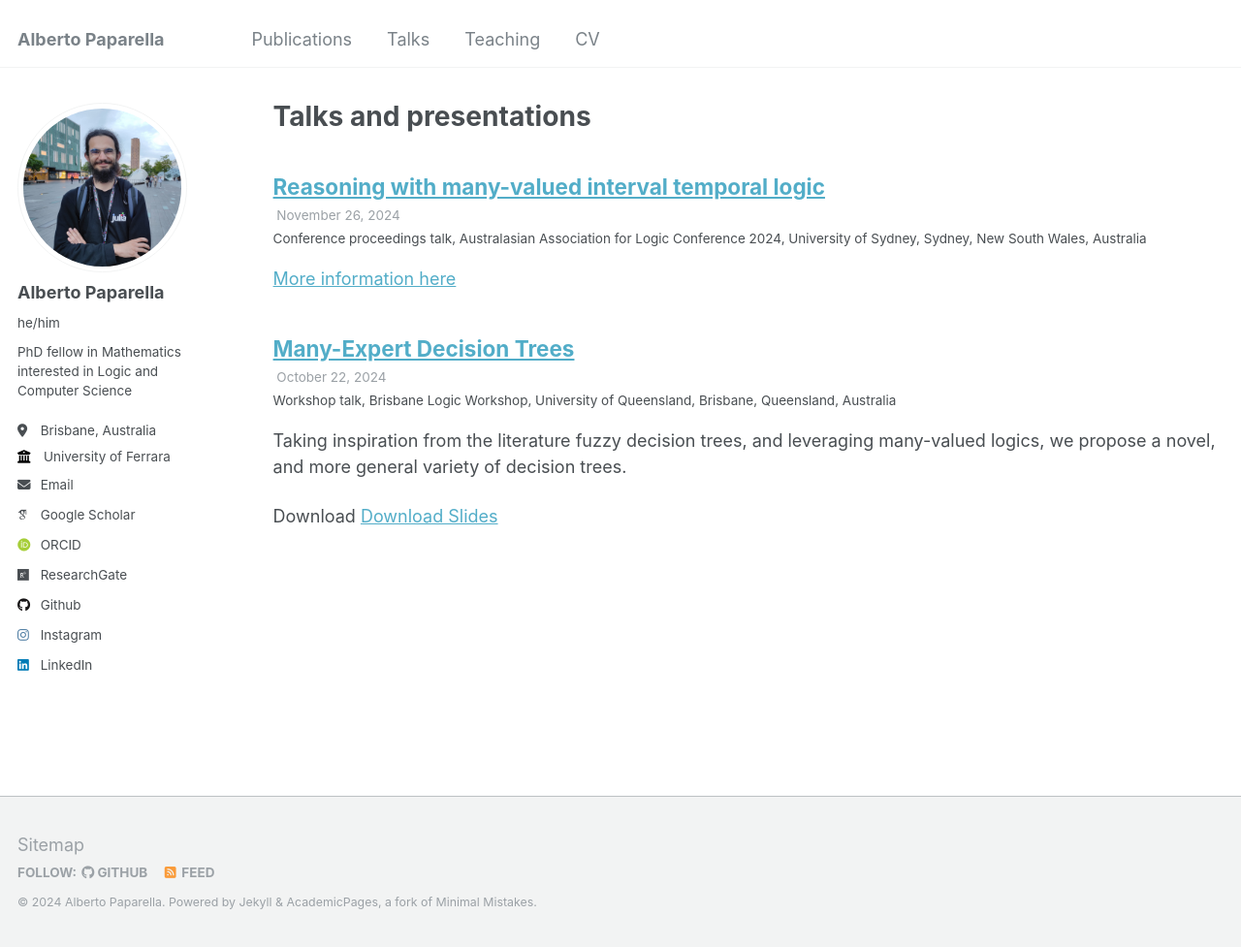
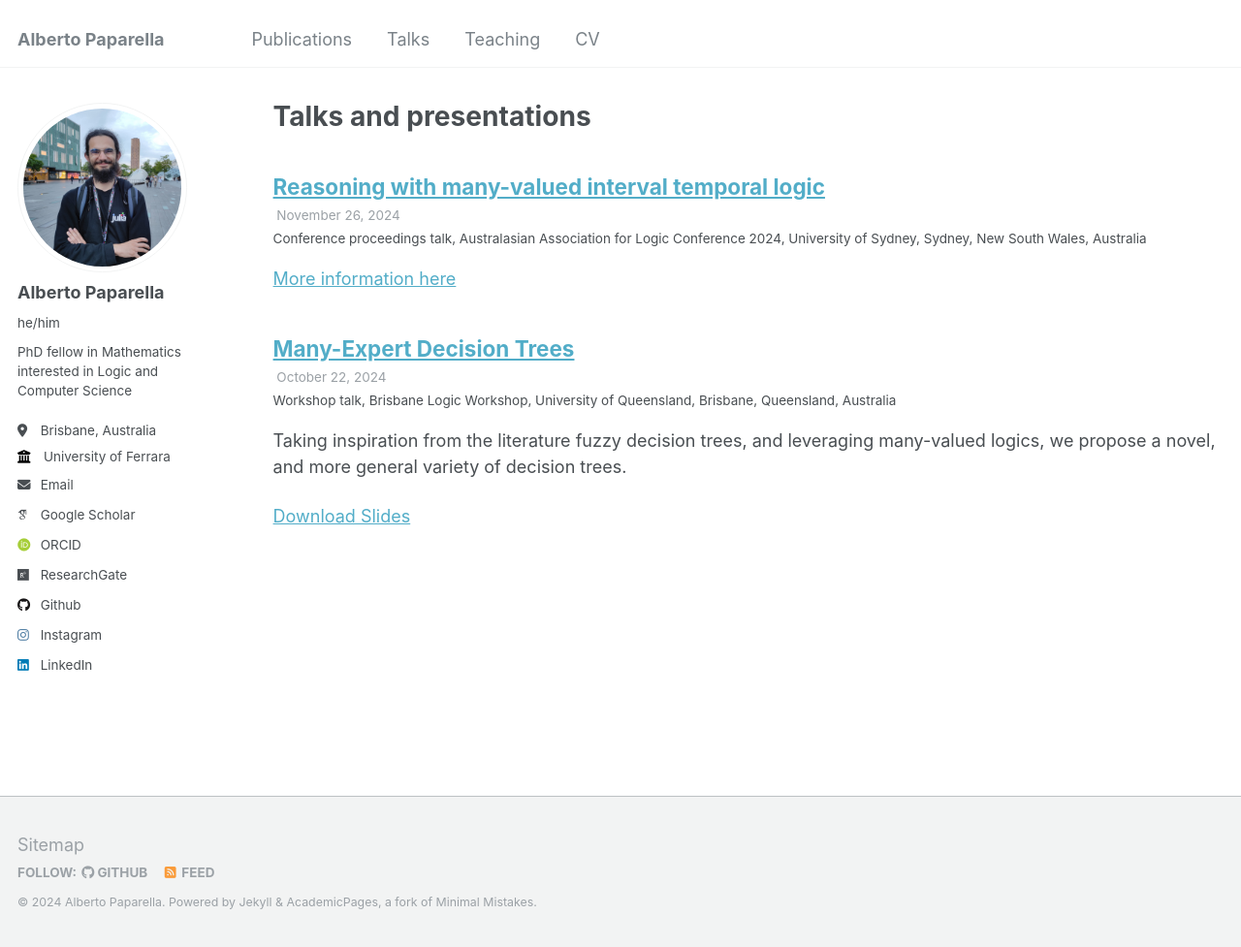
Before and after one commit to alberto-paparella/alberto-paparella.github.io, a Jekyll site: the page built from _pages/talks.html, in a window 1280 px wide and 977 px high. Shown: the whole window at 97% size. Built offline with Jekyll 4.4.1, drawn with Linux system fonts in a browser that asks for light colours; some web fonts are replaced.

Commit message:
Quick fix

```diff
--- a/_includes/archive-single-talk.html
+++ b/_includes/archive-single-talk.html
@@ -38,6 +38,6 @@
     {% if post.date %}<p class="page__meta"><i class="fa fa-clock-o" aria-hidden="true"></i> {{ post.date | date: '%B %d, %Y' }}</p>{% endif %}
     {% if post.venue %}<p class="archive__item-excerpt" itemprop="description">{{post.type}}, {{ post.venue }},  {{post.location}} {% endif %}
     {% if post.excerpt %}<p class="archive__item-excerpt" itemprop="description">{{ post.excerpt | markdownify }}</p>{% endif %}
-    {% if post.slidesurl %}<p>Download <a href="{{ post.slidesurl }}">Download Slides</a></p></p>{% endif %}
+    {% if post.slidesurl %}<p> <a href="{{ post.slidesurl }}">Download Slides</a></p></p>{% endif %}
   </article>
 </div>
```
